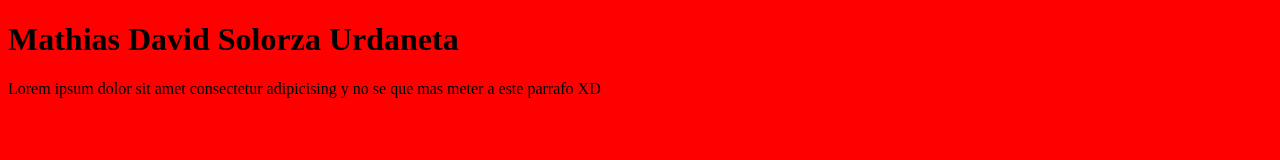
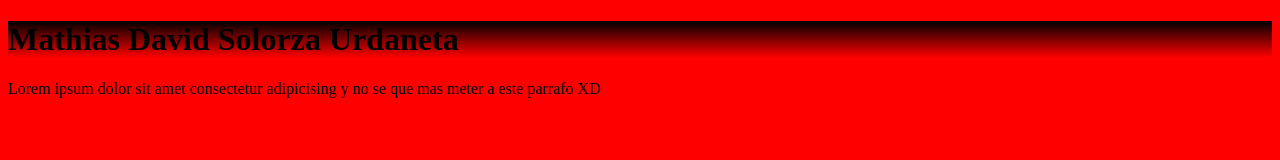
Before and after one commit to mathiasdev123/Mathias-portfolio, a plain HTML site: page index.html in a window 1280 px wide. Drawn offline with Linux system fonts and the light colour scheme.

Commit message:
Update styles.css

```diff
--- a/styles.css
+++ b/styles.css
@@ -1,4 +1,4 @@
-.pegarh1 {
+header {
   background: linear-gradient(rgb(0, 0, 0), rgb(255, 0, 0));
   margin: 0px;
 }
```
